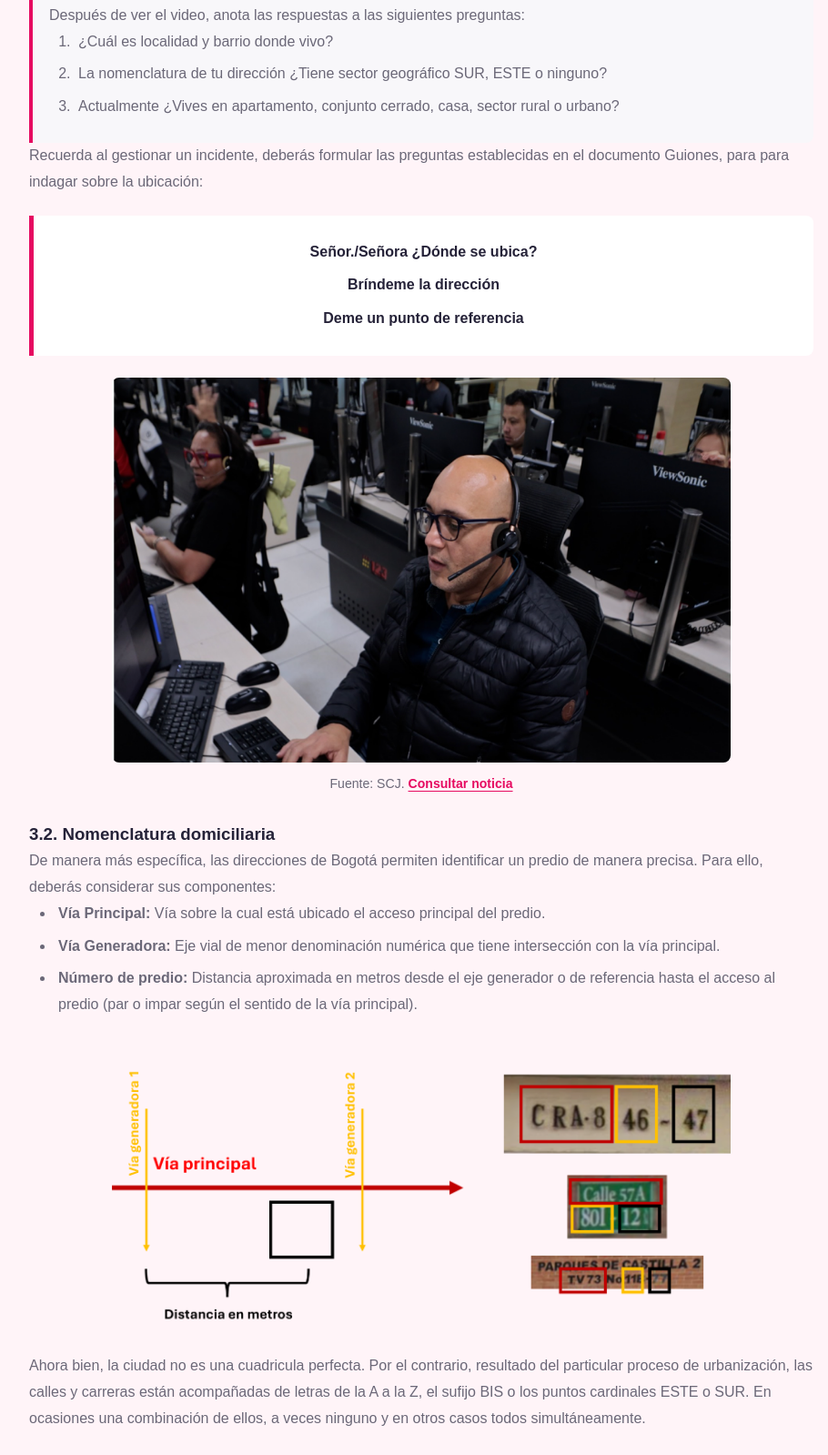
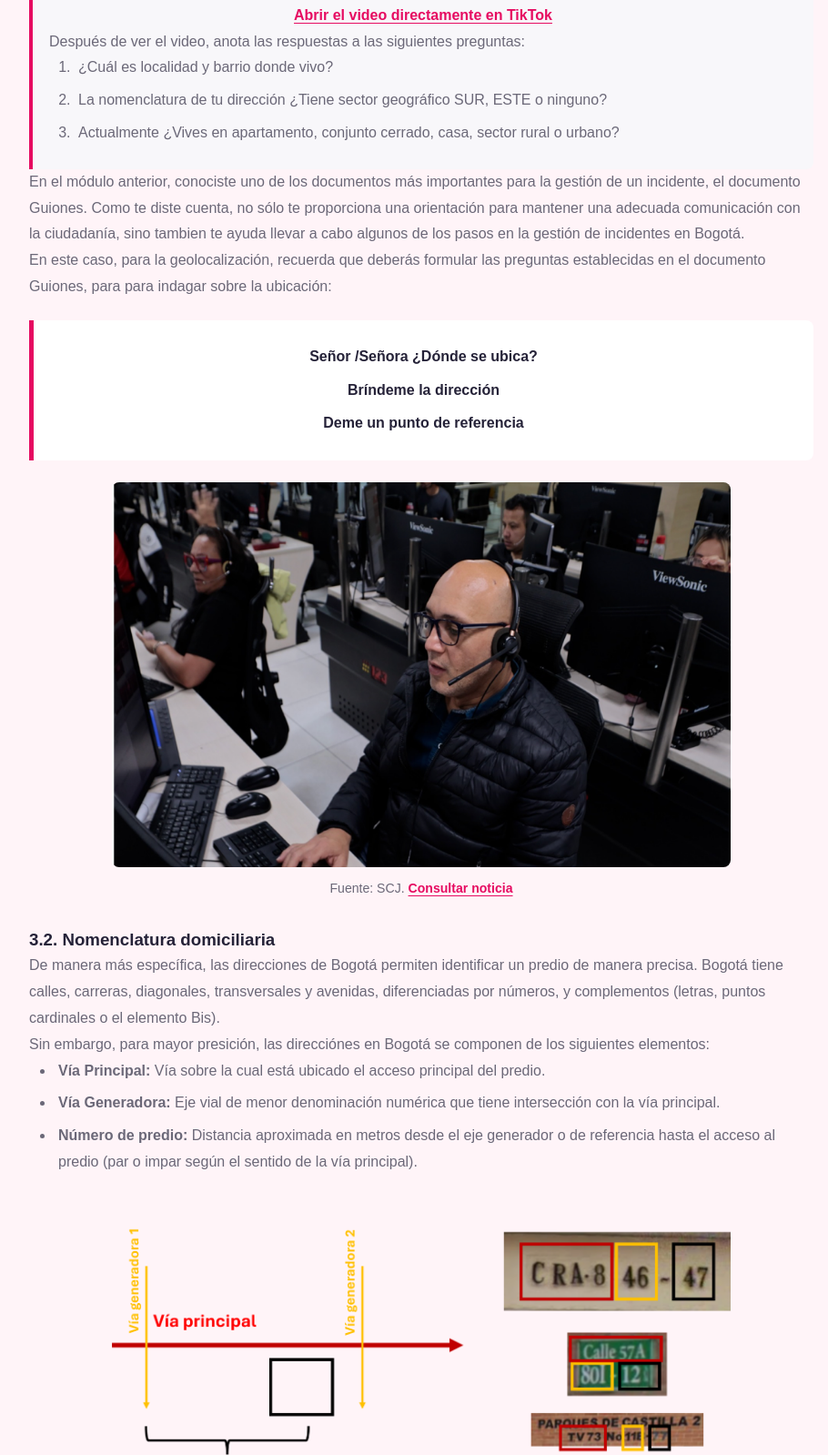
Before and after one commit to equipocapacitacionc4/operadoresC4, a plain HTML site: page modulos/geolocalizacion-incidentes.html in a window 1280 px wide. Shown: the part 1552-3151 px from the top of the page at 91% size, without its empty margins (322-1232 px from the left). Drawn offline with Linux system fonts and the light colour scheme; a script that the page names is missing.

Commit message:
Revise geolocation and incident management content
Updated text for clarity and precision in geolocation concepts and incident management instructions.

```diff
--- a/modulos/geolocalizacion-incidentes.html
+++ b/modulos/geolocalizacion-incidentes.html
@@ -431,14 +431,21 @@
                 <p><strong>¡Comencemos!</strong></p>
 
                 <h3>3.1 Conceptos básicos de geolocalización</h3>
-                <p>La geolocalización es una herramienta fundamental que permite identificar y determinar la ubicación de personas, lugares o eventos. Como recordarás este es uno de los elementos clave a la hora de gestionar un incidente.</p>
-                <p>Una adecuada y precisa geolocalización facilita la planificación y disposición de recursos para la atención oportuna de las necesidades de la población que busca ayuda en el Sistema NUSE.</p>
+                <p> La geolocalización es una herramienta fundamental que permite identificar y determinar la ubicación de personas, lugares o eventos.
+                    Como recordarás, necesitamos conocer dónde está ocurriendo la emergencia para gestionar la ayuda que se requiere.
+                    Este es uno de los elementos clave a la hora de gestionar un incidente.</p>
+                <p> Una adecuada y precisa geolocalización facilita la planificación y disposición
+                    de recursos para la atención oportuna de las necesidades de la población que
+                    busca ayuda en el Sistema NUSE.</p>
 
                 <div style="padding:18px; border-left:4px solid #E60B61; background:#F8F7FA; border-radius:0 8px 8px 0;">
                     <h4>Actividad 1</h4>
                     <p><strong>¿Conoces al profe Jordi?</strong></p>
-                    <p>El profe Jordi es un reconocido docente del sector público quien se ha hecho famoso por desarrollar ejercicios prácticos en redes sociales para enseñar a sus estudiantes sobre diversos temas.</p>
-                    <p>En esta oportunidad nos va a impartir una clase sobre las bases de la geolocalización en la ciudad de Bogotá, escucha con atención y toma nota.</p>
+                    <p>El profe Jordi es un reconocido docente del sector público quien se ha hecho famoso por desarrollar
+                        ejercicios prácticos en redes sociales para enseñar a sus estudiantes sobre diversos temas.</p>
+
+                    <p>En esta oportunidad nos va a impartir una clase sobre las bases de la geolocalización en la
+                        ciudad de Bogotá, escucha con atención y toma nota.</p>
 
                     <div class="module-video">
                         <blockquote class="tiktok-embed"
@@ -482,10 +489,17 @@
                         <li>Actualmente ¿Vives en apartamento, conjunto cerrado, casa, sector rural o urbano?</li>
                     </ol>
                 </div>
-                    <p>Recuerda al gestionar un incidente, deberás formular las preguntas establecidas en el documento Guiones, para para indagar sobre la ubicación:</p>
+                    <p> En el módulo anterior, conociste uno de los documentos más importantes para la gestión de un
+                        incidente, el documento Guiones. Como te diste cuenta, no sólo te proporciona una orientación
+                        para mantener una adecuada comunicación con la ciudadanía, sino tambien te ayuda llevar a cabo
+                        algunos de los pasos en la gestión de incidentes en Bogotá.
+                    </p>
+                    <p>
+                        En este caso, para la geolocalización, recuerda que deberás formular las preguntas establecidas
+                        en el documento Guiones, para para indagar sobre la ubicación:</p>
 
                     <div class="module-callout">
-                        <p><strong>Señor./Señora ¿Dónde se ubica?</strong></p>
+                        <p><strong>Señor /Señora ¿Dónde se ubica?</strong></p>
                         <p><strong>Bríndeme la dirección</strong></p>
                         <p><strong>Deme un punto de referencia</strong></p>
                     </div>
@@ -506,13 +520,22 @@
                     </figure>
 
                 <h3>3.2. Nomenclatura domiciliaria</h3>
-                <p>De manera más específica, las direcciones de Bogotá permiten identificar un predio de manera precisa. Para ello, deberás considerar sus componentes:</p>
 
-                <ul>
-                <li><strong>Vía Principal:</strong> Vía sobre la cual está ubicado el acceso principal del predio.</p>
-                <li><strong>Vía Generadora:</strong> Eje vial de menor denominación numérica que tiene intersección con la vía principal.</p>
-                <li><strong>Número de predio:</strong> Distancia aproximada en metros desde el eje generador o de referencia hasta el acceso al predio (par o impar según el sentido de la vía principal).</p>
-                </ul>
+                <p>
+                    De manera más específica, las direcciones de Bogotá permiten identificar un predio de manera precisa.
+                    Bogotá tiene calles, carreras, diagonales, transversales y avenidas, diferenciadas por números, y
+                    complementos (letras, puntos cardinales o el elemento Bis).
+                </p>
+                <p>
+                    Sin embargo, para mayor presición, las direcciónes en Bogotá se componen de los siguientes elementos:</p>
+                </p>
+                    <ul>
+                    <li><strong>Vía Principal:</strong> Vía sobre la cual está ubicado el acceso principal del predio.</p>
+                    <li><strong>Vía Generadora:</strong> Eje vial de menor denominación numérica que tiene intersección con la
+                                vía principal.</p>
+                    <li><strong>Número de predio:</strong> Distancia aproximada en metros desde el eje generador o de referencia
+                                hasta el acceso al predio (par o impar según el sentido de la vía principal).</p>
+                    </ul>
 
                 <figure>
                     <img class="module-image"
@@ -521,15 +544,29 @@
                         loading="lazy">
                 </figure>
 
-                <p>Ahora bien, la ciudad no es una cuadricula perfecta. Por el contrario, resultado del particular proceso de urbanización, las calles y carreras están acompañadas de letras de la A a la Z, el sufijo BIS o los puntos cardinales ESTE o SUR. En ocasiones una combinación de ellos, a veces ninguno y en otros casos todos simultáneamente.</p>
+                <p> Ahora bien, la ciudad no es una cuadricula perfecta. Por el contrario, resultado del particular proceso de
+                    urbanización, las calles y carreras están acompañadas de letras de la A a la Z, el sufijo BIS o los puntos
+                    cardinales ESTE o SUR. En ocasiones una combinación de ellos, a veces ninguno y en otros casos todos
+                    simultáneamente.
+                </p>
 
                 <h3>3.3. Nomenclatura Vial</h3>
-                <p>Bogotá tiene calles y carreras principalmente. Estas vías vienen acompañadas por una numeración consecutiva, en ocasiones una denominación o alias, y algunas veces los puntos cardinales. Deberás tener en cuenta:</p>
-                <ul>
-                <li><strong>Numeración:</strong> Calles y carreras se identificación números consecutivos que inician con el 0, e incrementan progresivamente. Para evitar tener una numeración negativa, en la ciudad se usan los puntos cardinales SUR para calles y ESTE para carreras.</p>
-                <li><strong>Alias:</strong> Calles y carreras pueden estar acompañadas por la denominación Avenida, desde luego dependerá del tamaño de la vía (i.e. Avenida Carrera 68 o Avenida Carrera 7). De igual manera, las vías pueden tener un nombre, el cual es definido por el Consejo de Bogotá (i.e. Avenida Boyacá, Avenida Guacamayas, Norte-Quito-Sur, o la Avenida La Sirena).</p>
-                <li><strong>Diagonales y Transversales:</strong> Las vías no siempre son paralelas, pueden tener inclinaciones. Cuando hay una inclinación de hasta 45° de las calles, las vías se denominan diagonales. Cuando la inclinación es respecto a las carreras, las vías de denominan transversales.</p>
-                </ul>
+
+                <p>Bogotá tiene calles y carreras principalmente. Estas vías vienen acompañadas por una numeración consecutiva,
+                    en ocasiones una denominación o alias, y algunas veces los puntos cardinales. Deberás tener en cuenta:</p>
+
+                    <ul>
+                    <li><strong>Numeración:</strong> Calles y carreras se identificación números consecutivos que inician con
+                                el 0, e incrementan progresivamente. Para evitar tener una numeración negativa, en la ciudad
+                                se usan los puntos cardinales SUR para calles y ESTE para carreras.</p>
+                    <li><strong>Alias:</strong> Calles y carreras pueden estar acompañadas por la denominación Avenida,
+                                desde luego dependerá del tamaño de la vía (i.e. Avenida Carrera 68 o Avenida Carrera 7).
+                                De igual manera, las vías pueden tener un nombre, el cual es definido por el Consejo de Bogotá
+                                (i.e. Avenida Boyacá, Avenida Guacamayas, Norte-Quito-Sur, o la Avenida La Sirena).</p>
+                    <li><strong>Diagonales y Transversales:</strong> Las vías no siempre son paralelas, pueden tener
+                                inclinaciones. Cuando hay una inclinación de hasta 45° de las calles, las vías se denominan
+                                diagonales. Cuando la inclinación es respecto a las carreras, las vías de denominan transversales.</p>
+                    </ul>
                 <figure>
                     <img class="module-image"
                         src="../assets/img_modulo3/modulo3-diagrama-diagonales-transversales.png"
```
